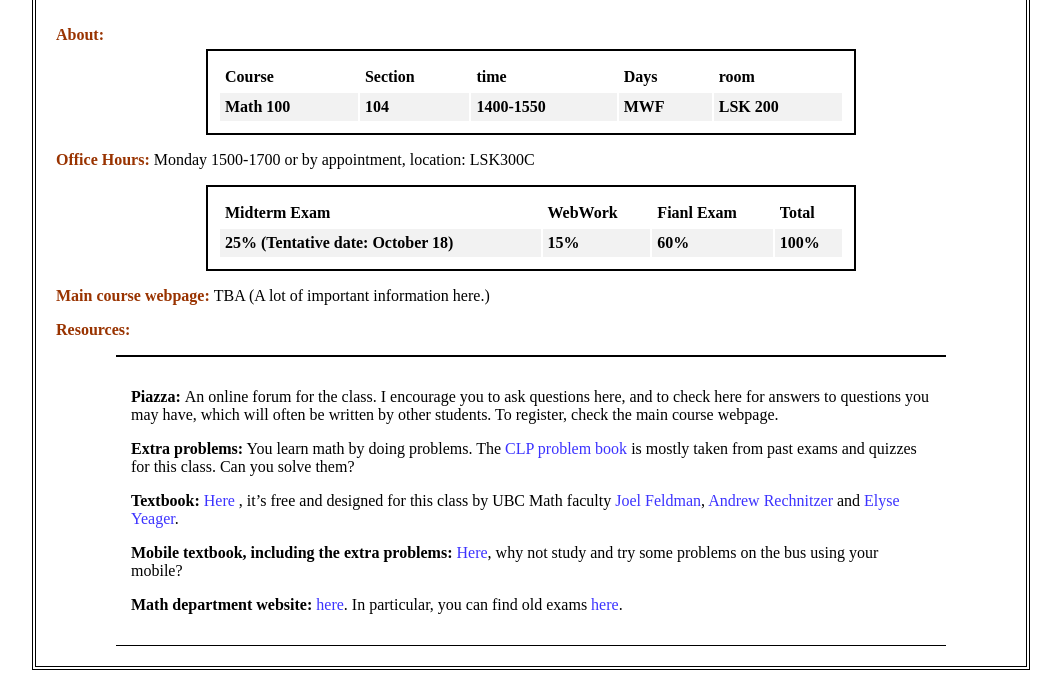
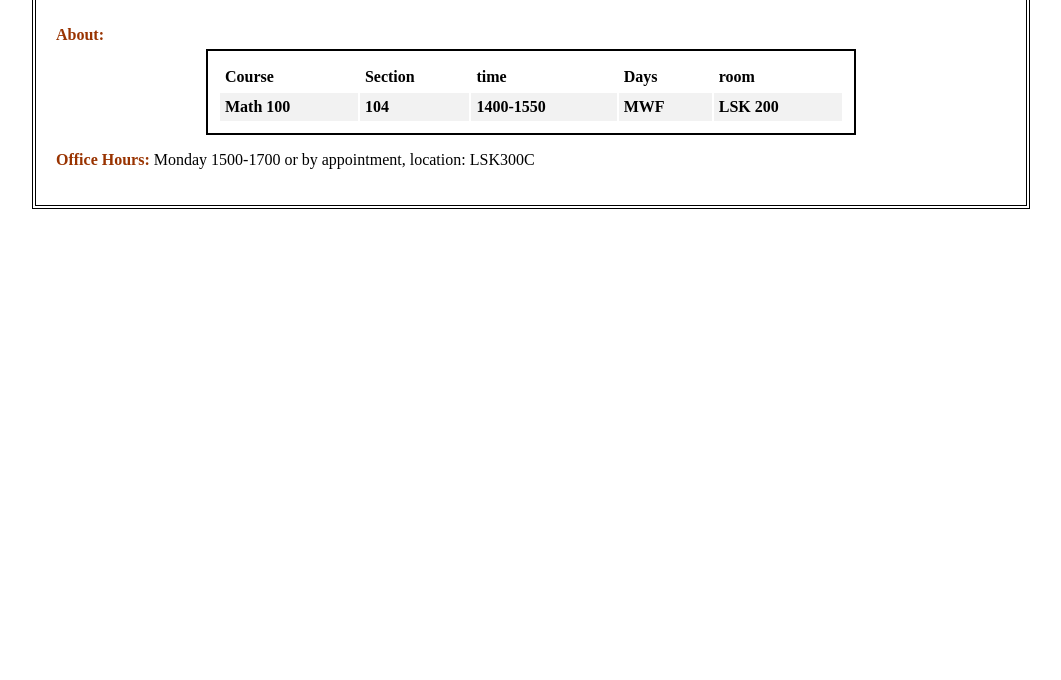
Before and after one commit to faridanf/Math101, a plain HTML site: page index.html in a window 1280 px wide. Shown: the part 315-995 px from the top of the page, without its empty margins (109-1170 px from the left). After the commit the page ends 800 px from the top, so only its background shows below. Drawn offline with Linux system fonts and the light colour scheme.

Commit message:
Update index.html

```diff
--- a/index.html
+++ b/index.html
@@ -62,42 +62,10 @@
 
 <p> <strong><span style="color: #993300;">Office Hours: </span></strong>   Monday 1500-1700 or by appointment, location: LSK300C
 
-    <table id="tab">
-  <tr> <th><b>Midterm Exam</b></th>  <th><b>WebWork</b></th>  <th><b>Fianl Exam</b></th> <th><b>Total</b></th> </tr>
-    <tr> <th><b>25% (Tentative date: October 18)</b>  <th><b> 15%</b></th>  <th><b>60%</b></th> <th><b>100%</b></th>  </tr>
-</table>
 
-<p><strong><span style="color: #993300;">Main course webpage: </span></strong> TBA (A lot of important information here.)</p>
-<p><span style="color: #993300;"><strong>Resources:</strong></span></p>
-    <ul>
-       <p> <il>
-            <strong>Piazza:  </strong>An online forum for the class.
-            I encourage you to ask questions here, and to check here for answers to questions you may have,
-            which will often be written by other students.  To register, check the main course webpage.
-        </il>
-        </p>
-       <p> <il><strong>Extra problems:</strong>  You learn math by doing problems.
-            The <a href="http://www.math.ubc.ca/~CLP/CLP1/problem_book_clp_1.pdf"><span style="color: #3C33FF;">CLP problem book</span></a>
-            is mostly taken from past exams and quizzes for this class.  Can you solve them?</il>
-           </p>
-       <p>
-<il><strong>Textbook:</strong>  <a href="http://www.math.ubc.ca/~CLP/CLP1/clp_1_dc.pdf">
-    <span style="color: #3C33FF;">Here</span>  </a>,
-    it&#8217;s free and designed for this class by UBC Math faculty
-    <a href="http://www.math.ubc.ca/~feldman/">Joel Feldman</a>,
-    <a href="http://www.math.ubc.ca/~andrewr/front_page.html">Andrew Rechnitzer</a>
-    and <a href="http://www.math.ubc.ca/~elyse/index.html">Elyse Yeager</a>.</il>
-        </p>
-<p>
-<il><strong>Mobile textbook, including the extra problems:
-    </strong> <a href="http://www.math.ubc.ca/~CLP/CLP1/clp_1_dc/index.html">Here</a>,
-    why not study and try some problems on the bus using your mobile?</il>
-        </p>
-        <p>
-            <il><strong>Math department website:</strong> <a href="http://www.math.ubc.ca/">here</a>.
-                In particular, you can find old exams
-                <a href="http://www.math.ubc.ca/Ugrad/pastExams/index.shtml">here</a>.</il>
-        </p>
+
+
+
 
 <!-- <a name="syllabus">
    </ul>
```
